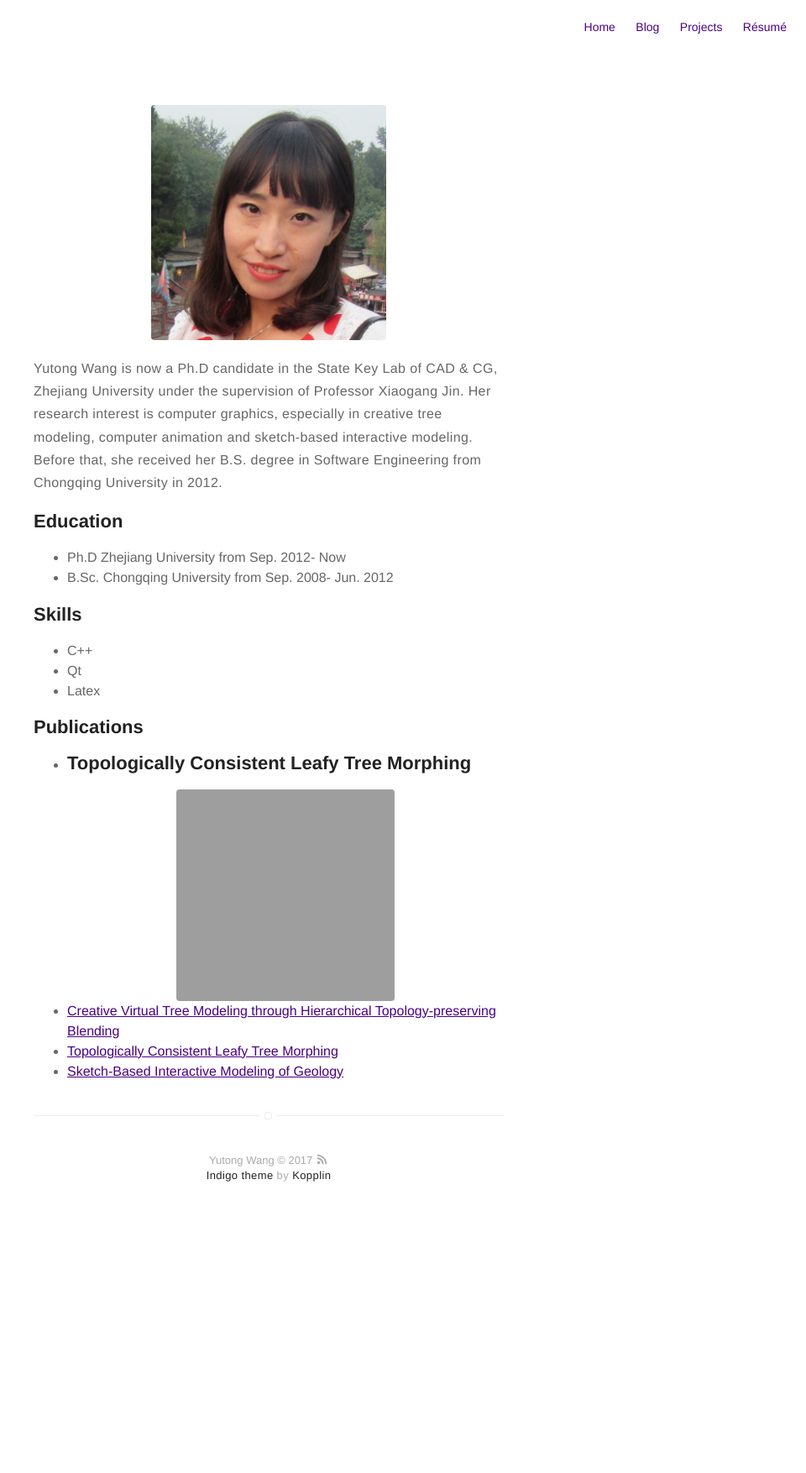
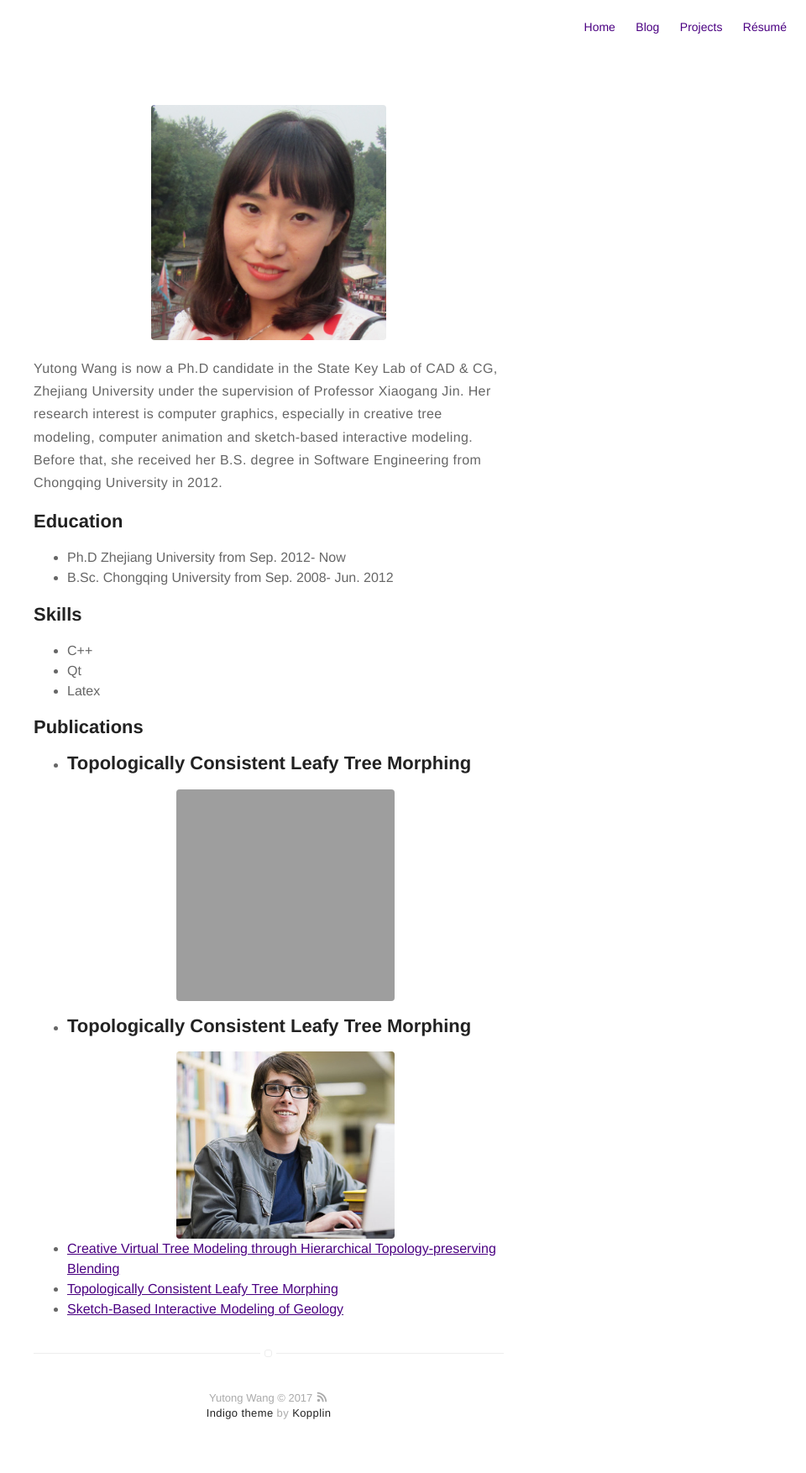
Before and after one commit to catherineytw/YutongWang, a Jekyll site: the page built from about.md, in a window 1280 px wide. Shown: the whole page at 84% size, without its empty margins (320-1280 px from the left). Built offline with Jekyll 4.4.1, drawn with Linux system fonts in a browser that asks for light colours; before the commit the page ends 1471 px from its top, so only the background shows below that; grey boxes are pictures that could not be loaded.

Commit message:
Test publication link picture

```diff
--- a/about.md
+++ b/about.md
@@ -33,6 +33,14 @@ layout: page
 
     </li>
 
+	  <li>
+      <div>
+         <h2>Topologically Consistent Leafy Tree Morphing</h2>
+         <a href="https://www.researchgate.net/publication/315516994_Topologically_Consistent_Leafy_Tree_Morphing"> <img src="/assets/images/james.jpg"/></a>
+      </div>
+
+    </li>
+
 	<li>
 	<a href="https://www.researchgate.net/publication/311478440_Creative_Virtual_Tree_Modeling_through_Hierarchical_Topology-preserving_Blending?ev=prf_high">Creative Virtual Tree Modeling through Hierarchical Topology-preserving Blending</a>
 	</li>
```
